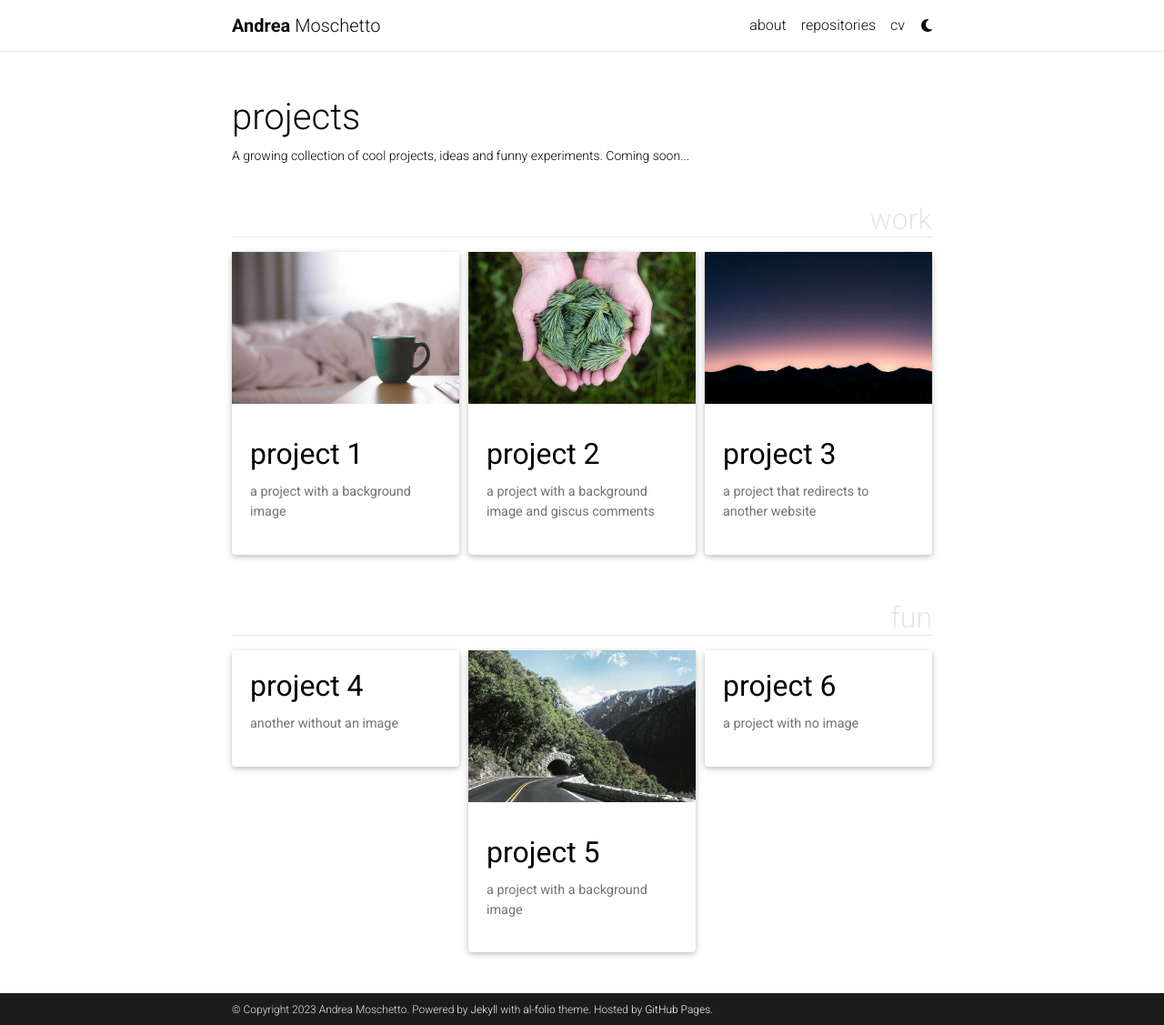
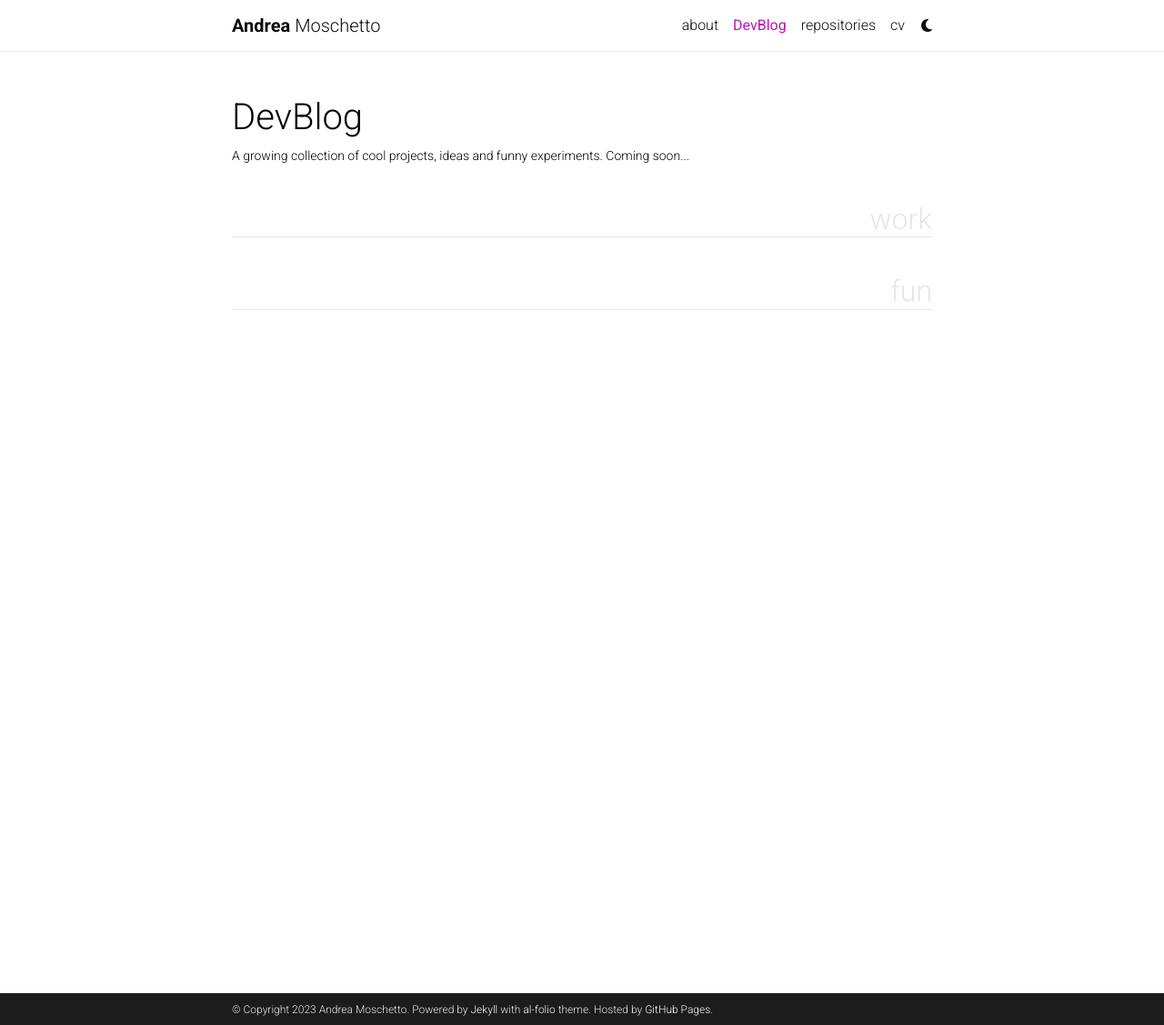
Before and after one commit to AndreaMoschetto/AndreaMoschetto.github.io, a Jekyll site: the page built from _pages/projects.md, in a window 1280 px wide and 1127 px high. Shown: the whole window at 91% size. Built offline with Jekyll 4.4.1, drawn with Linux system fonts in a browser that asks for light colours; full-size pictures stand in for the smaller copies a plugin makes; comment, search, counter and statistics services are not loaded; a style sheet for code colours, icons or effects is not loaded.

````diff
--- a/_pages/projects.md
+++ b/_pages/projects.md
@@ -1,9 +1,9 @@
 ---
 layout: page
-title: projects
+title: DevBlog
 permalink: /projects/
 description: A growing collection of cool projects, ideas and funny experiments. Coming soon...
-nav: false
+nav: true
 nav_order: 2
 display_categories: [work, fun]
 horizontal: false
--- a/_projects/1_project.md
+++ /dev/null
@@ -1,81 +0,0 @@
----
-layout: page
-title: project 1
-description: a project with a background image
-img: assets/img/12.jpg
-importance: 1
-category: work
-related_publications: einstein1956investigations, einstein1950meaning
----
-
-Every project has a beautiful feature showcase page.
-It's easy to include images in a flexible 3-column grid format.
-Make your photos 1/3, 2/3, or full width.
-
-To give your project a background in the portfolio page, just add the img tag to the front matter like so:
-
-    ---
-    layout: page
-    title: project
-    description: a project with a background image
-    img: /assets/img/12.jpg
-    ---
-
-<div class="row">
-    <div class="col-sm mt-3 mt-md-0">
-        {% include figure.html path="assets/img/1.jpg" title="example image" class="img-fluid rounded z-depth-1" %}
-    </div>
-    <div class="col-sm mt-3 mt-md-0">
-        {% include figure.html path="assets/img/3.jpg" title="example image" class="img-fluid rounded z-depth-1" %}
-    </div>
-    <div class="col-sm mt-3 mt-md-0">
-        {% include figure.html path="assets/img/5.jpg" title="example image" class="img-fluid rounded z-depth-1" %}
-    </div>
-</div>
-<div class="caption">
-    Caption photos easily. On the left, a road goes through a tunnel. Middle, leaves artistically fall in a hipster photoshoot. Right, in another hipster photoshoot, a lumberjack grasps a handful of pine needles.
-</div>
-<div class="row">
-    <div class="col-sm mt-3 mt-md-0">
-        {% include figure.html path="assets/img/5.jpg" title="example image" class="img-fluid rounded z-depth-1" %}
-    </div>
-</div>
-<div class="caption">
-    This image can also have a caption. It's like magic.
-</div>
-
-You can also put regular text between your rows of images.
-Say you wanted to write a little bit about your project before you posted the rest of the images.
-You describe how you toiled, sweated, *bled* for your project, and then... you reveal its glory in the next row of images.
-
-
-<div class="row justify-content-sm-center">
-    <div class="col-sm-8 mt-3 mt-md-0">
-        {% include figure.html path="assets/img/6.jpg" title="example image" class="img-fluid rounded z-depth-1" %}
-    </div>
-    <div class="col-sm-4 mt-3 mt-md-0">
-        {% include figure.html path="assets/img/11.jpg" title="example image" class="img-fluid rounded z-depth-1" %}
-    </div>
-</div>
-<div class="caption">
-    You can also have artistically styled 2/3 + 1/3 images, like these.
-</div>
-
-
-The code is simple.
-Just wrap your images with `<div class="col-sm">` and place them inside `<div class="row">` (read more about the <a href="https://getbootstrap.com/docs/4.4/layout/grid/">Bootstrap Grid</a> system).
-To make images responsive, add `img-fluid` class to each; for rounded corners and shadows use `rounded` and `z-depth-1` classes.
-Here's the code for the last row of images above:
-
-{% raw %}
-```html
-<div class="row justify-content-sm-center">
-    <div class="col-sm-8 mt-3 mt-md-0">
-        {% include figure.html path="assets/img/6.jpg" title="example image" class="img-fluid rounded z-depth-1" %}
-    </div>
-    <div class="col-sm-4 mt-3 mt-md-0">
-        {% include figure.html path="assets/img/11.jpg" title="example image" class="img-fluid rounded z-depth-1" %}
-    </div>
-</div>
-```
-{% endraw %}
--- a/_projects/2_project.md
+++ /dev/null
@@ -1,81 +0,0 @@
----
-layout: page
-title: project 2
-description: a project with a background image and giscus comments
-img: assets/img/3.jpg
-importance: 2
-category: work
-giscus_comments: true
----
-
-Every project has a beautiful feature showcase page.
-It's easy to include images in a flexible 3-column grid format.
-Make your photos 1/3, 2/3, or full width.
-
-To give your project a background in the portfolio page, just add the img tag to the front matter like so:
-
-    ---
-    layout: page
-    title: project
-    description: a project with a background image
-    img: /assets/img/12.jpg
-    ---
-
-<div class="row">
-    <div class="col-sm mt-3 mt-md-0">
-        {% include figure.html path="assets/img/1.jpg" title="example image" class="img-fluid rounded z-depth-1" %}
-    </div>
-    <div class="col-sm mt-3 mt-md-0">
-        {% include figure.html path="assets/img/3.jpg" title="example image" class="img-fluid rounded z-depth-1" %}
-    </div>
-    <div class="col-sm mt-3 mt-md-0">
-        {% include figure.html path="assets/img/5.jpg" title="example image" class="img-fluid rounded z-depth-1" %}
-    </div>
-</div>
-<div class="caption">
-    Caption photos easily. On the left, a road goes through a tunnel. Middle, leaves artistically fall in a hipster photoshoot. Right, in another hipster photoshoot, a lumberjack grasps a handful of pine needles.
-</div>
-<div class="row">
-    <div class="col-sm mt-3 mt-md-0">
-        {% include figure.html path="assets/img/5.jpg" title="example image" class="img-fluid rounded z-depth-1" %}
-    </div>
-</div>
-<div class="caption">
-    This image can also have a caption. It's like magic.
-</div>
-
-You can also put regular text between your rows of images.
-Say you wanted to write a little bit about your project before you posted the rest of the images.
-You describe how you toiled, sweated, *bled* for your project, and then... you reveal its glory in the next row of images.
-
-
-<div class="row justify-content-sm-center">
-    <div class="col-sm-8 mt-3 mt-md-0">
-        {% include figure.html path="assets/img/6.jpg" title="example image" class="img-fluid rounded z-depth-1" %}
-    </div>
-    <div class="col-sm-4 mt-3 mt-md-0">
-        {% include figure.html path="assets/img/11.jpg" title="example image" class="img-fluid rounded z-depth-1" %}
-    </div>
-</div>
-<div class="caption">
-    You can also have artistically styled 2/3 + 1/3 images, like these.
-</div>
-
-
-The code is simple.
-Just wrap your images with `<div class="col-sm">` and place them inside `<div class="row">` (read more about the <a href="https://getbootstrap.com/docs/4.4/layout/grid/">Bootstrap Grid</a> system).
-To make images responsive, add `img-fluid` class to each; for rounded corners and shadows use `rounded` and `z-depth-1` classes.
-Here's the code for the last row of images above:
-
-{% raw %}
-```html
-<div class="row justify-content-sm-center">
-    <div class="col-sm-8 mt-3 mt-md-0">
-        {% include figure.html path="assets/img/6.jpg" title="example image" class="img-fluid rounded z-depth-1" %}
-    </div>
-    <div class="col-sm-4 mt-3 mt-md-0">
-        {% include figure.html path="assets/img/11.jpg" title="example image" class="img-fluid rounded z-depth-1" %}
-    </div>
-</div>
-```
-{% endraw %}
--- a/_projects/4_project.md
+++ /dev/null
@@ -1,80 +0,0 @@
----
-layout: page
-title: project 4
-description: another without an image
-img:
-importance: 3
-category: fun
----
-
-Every project has a beautiful feature showcase page.
-It's easy to include images in a flexible 3-column grid format.
-Make your photos 1/3, 2/3, or full width.
-
-To give your project a background in the portfolio page, just add the img tag to the front matter like so:
-
-    ---
-    layout: page
-    title: project
-    description: a project with a background image
-    img: /assets/img/12.jpg
-    ---
-
-<div class="row">
-    <div class="col-sm mt-3 mt-md-0">
-        {% include figure.html path="assets/img/1.jpg" title="example image" class="img-fluid rounded z-depth-1" %}
-    </div>
-    <div class="col-sm mt-3 mt-md-0">
-        {% include figure.html path="assets/img/3.jpg" title="example image" class="img-fluid rounded z-depth-1" %}
-    </div>
-    <div class="col-sm mt-3 mt-md-0">
-        {% include figure.html path="assets/img/5.jpg" title="example image" class="img-fluid rounded z-depth-1" %}
-    </div>
-</div>
-<div class="caption">
-    Caption photos easily. On the left, a road goes through a tunnel. Middle, leaves artistically fall in a hipster photoshoot. Right, in another hipster photoshoot, a lumberjack grasps a handful of pine needles.
-</div>
-<div class="row">
-    <div class="col-sm mt-3 mt-md-0">
-        {% include figure.html path="assets/img/5.jpg" title="example image" class="img-fluid rounded z-depth-1" %}
-    </div>
-</div>
-<div class="caption">
-    This image can also have a caption. It's like magic.
-</div>
-
-You can also put regular text between your rows of images.
-Say you wanted to write a little bit about your project before you posted the rest of the images.
-You describe how you toiled, sweated, *bled* for your project, and then... you reveal its glory in the next row of images.
-
-
-<div class="row justify-content-sm-center">
-    <div class="col-sm-8 mt-3 mt-md-0">
-        {% include figure.html path="assets/img/6.jpg" title="example image" class="img-fluid rounded z-depth-1" %}
-    </div>
-    <div class="col-sm-4 mt-3 mt-md-0">
-        {% include figure.html path="assets/img/11.jpg" title="example image" class="img-fluid rounded z-depth-1" %}
-    </div>
-</div>
-<div class="caption">
-    You can also have artistically styled 2/3 + 1/3 images, like these.
-</div>
-
-
-The code is simple.
-Just wrap your images with `<div class="col-sm">` and place them inside `<div class="row">` (read more about the <a href="https://getbootstrap.com/docs/4.4/layout/grid/">Bootstrap Grid</a> system).
-To make images responsive, add `img-fluid` class to each; for rounded corners and shadows use `rounded` and `z-depth-1` classes.
-Here's the code for the last row of images above:
-
-{% raw %}
-```html
-<div class="row justify-content-sm-center">
-    <div class="col-sm-8 mt-3 mt-md-0">
-        {% include figure.html path="assets/img/6.jpg" title="example image" class="img-fluid rounded z-depth-1" %}
-    </div>
-    <div class="col-sm-4 mt-3 mt-md-0">
-        {% include figure.html path="assets/img/11.jpg" title="example image" class="img-fluid rounded z-depth-1" %}
-    </div>
-</div>
-```
-{% endraw %}
--- a/_projects/5_project.md
+++ /dev/null
@@ -1,80 +0,0 @@
----
-layout: page
-title: project 5
-description: a project with a background image
-img: assets/img/1.jpg
-importance: 3
-category: fun
----
-
-Every project has a beautiful feature showcase page.
-It's easy to include images in a flexible 3-column grid format.
-Make your photos 1/3, 2/3, or full width.
-
-To give your project a background in the portfolio page, just add the img tag to the front matter like so:
-
-    ---
-    layout: page
-    title: project
-    description: a project with a background image
-    img: /assets/img/12.jpg
-    ---
-
-<div class="row">
-    <div class="col-sm mt-3 mt-md-0">
-        {% include figure.html path="assets/img/1.jpg" title="example image" class="img-fluid rounded z-depth-1" %}
-    </div>
-    <div class="col-sm mt-3 mt-md-0">
-        {% include figure.html path="assets/img/3.jpg" title="example image" class="img-fluid rounded z-depth-1" %}
-    </div>
-    <div class="col-sm mt-3 mt-md-0">
-        {% include figure.html path="assets/img/5.jpg" title="example image" class="img-fluid rounded z-depth-1" %}
-    </div>
-</div>
-<div class="caption">
-    Caption photos easily. On the left, a road goes through a tunnel. Middle, leaves artistically fall in a hipster photoshoot. Right, in another hipster photoshoot, a lumberjack grasps a handful of pine needles.
-</div>
-<div class="row">
-    <div class="col-sm mt-3 mt-md-0">
-        {% include figure.html path="assets/img/5.jpg" title="example image" class="img-fluid rounded z-depth-1" %}
-    </div>
-</div>
-<div class="caption">
-    This image can also have a caption. It's like magic.
-</div>
-
-You can also put regular text between your rows of images.
-Say you wanted to write a little bit about your project before you posted the rest of the images.
-You describe how you toiled, sweated, *bled* for your project, and then... you reveal its glory in the next row of images.
-
-
-<div class="row justify-content-sm-center">
-    <div class="col-sm-8 mt-3 mt-md-0">
-        {% include figure.html path="assets/img/6.jpg" title="example image" class="img-fluid rounded z-depth-1" %}
-    </div>
-    <div class="col-sm-4 mt-3 mt-md-0">
-        {% include figure.html path="assets/img/11.jpg" title="example image" class="img-fluid rounded z-depth-1" %}
-    </div>
-</div>
-<div class="caption">
-    You can also have artistically styled 2/3 + 1/3 images, like these.
-</div>
-
-
-The code is simple.
-Just wrap your images with `<div class="col-sm">` and place them inside `<div class="row">` (read more about the <a href="https://getbootstrap.com/docs/4.4/layout/grid/">Bootstrap Grid</a> system).
-To make images responsive, add `img-fluid` class to each; for rounded corners and shadows use `rounded` and `z-depth-1` classes.
-Here's the code for the last row of images above:
-
-{% raw %}
-```html
-<div class="row justify-content-sm-center">
-    <div class="col-sm-8 mt-3 mt-md-0">
-        {% include figure.html path="assets/img/6.jpg" title="example image" class="img-fluid rounded z-depth-1" %}
-    </div>
-    <div class="col-sm-4 mt-3 mt-md-0">
-        {% include figure.html path="assets/img/11.jpg" title="example image" class="img-fluid rounded z-depth-1" %}
-    </div>
-</div>
-```
-{% endraw %}
--- a/_projects/6_project.md
+++ /dev/null
@@ -1,80 +0,0 @@
----
-layout: page
-title: project 6
-description: a project with no image
-img:
-importance: 4
-category: fun
----
-
-Every project has a beautiful feature showcase page.
-It's easy to include images in a flexible 3-column grid format.
-Make your photos 1/3, 2/3, or full width.
-
-To give your project a background in the portfolio page, just add the img tag to the front matter like so:
-
-    ---
-    layout: page
-    title: project
-    description: a project with a background image
-    img: /assets/img/12.jpg
-    ---
-
-<div class="row">
-    <div class="col-sm mt-3 mt-md-0">
-        {% include figure.html path="assets/img/1.jpg" title="example image" class="img-fluid rounded z-depth-1" %}
-    </div>
-    <div class="col-sm mt-3 mt-md-0">
-        {% include figure.html path="assets/img/3.jpg" title="example image" class="img-fluid rounded z-depth-1" %}
-    </div>
-    <div class="col-sm mt-3 mt-md-0">
-        {% include figure.html path="assets/img/5.jpg" title="example image" class="img-fluid rounded z-depth-1" %}
-    </div>
-</div>
-<div class="caption">
-    Caption photos easily. On the left, a road goes through a tunnel. Middle, leaves artistically fall in a hipster photoshoot. Right, in another hipster photoshoot, a lumberjack grasps a handful of pine needles.
-</div>
-<div class="row">
-    <div class="col-sm mt-3 mt-md-0">
-        {% include figure.html path="assets/img/5.jpg" title="example image" class="img-fluid rounded z-depth-1" %}
-    </div>
-</div>
-<div class="caption">
-    This image can also have a caption. It's like magic.
-</div>
-
-You can also put regular text between your rows of images.
-Say you wanted to write a little bit about your project before you posted the rest of the images.
-You describe how you toiled, sweated, *bled* for your project, and then... you reveal its glory in the next row of images.
-
-
-<div class="row justify-content-sm-center">
-    <div class="col-sm-8 mt-3 mt-md-0">
-        {% include figure.html path="assets/img/6.jpg" title="example image" class="img-fluid rounded z-depth-1" %}
-    </div>
-    <div class="col-sm-4 mt-3 mt-md-0">
-        {% include figure.html path="assets/img/11.jpg" title="example image" class="img-fluid rounded z-depth-1" %}
-    </div>
-</div>
-<div class="caption">
-    You can also have artistically styled 2/3 + 1/3 images, like these.
-</div>
-
-
-The code is simple.
-Just wrap your images with `<div class="col-sm">` and place them inside `<div class="row">` (read more about the <a href="https://getbootstrap.com/docs/4.4/layout/grid/">Bootstrap Grid</a> system).
-To make images responsive, add `img-fluid` class to each; for rounded corners and shadows use `rounded` and `z-depth-1` classes.
-Here's the code for the last row of images above:
-
-{% raw %}
-```html
-<div class="row justify-content-sm-center">
-    <div class="col-sm-8 mt-3 mt-md-0">
-        {% include figure.html path="assets/img/6.jpg" title="example image" class="img-fluid rounded z-depth-1" %}
-    </div>
-    <div class="col-sm-4 mt-3 mt-md-0">
-        {% include figure.html path="assets/img/11.jpg" title="example image" class="img-fluid rounded z-depth-1" %}
-    </div>
-</div>
-```
-{% endraw %}
````
Also changed, not shown: _projects/3_project.md (deleted, +0 -81 lines).
